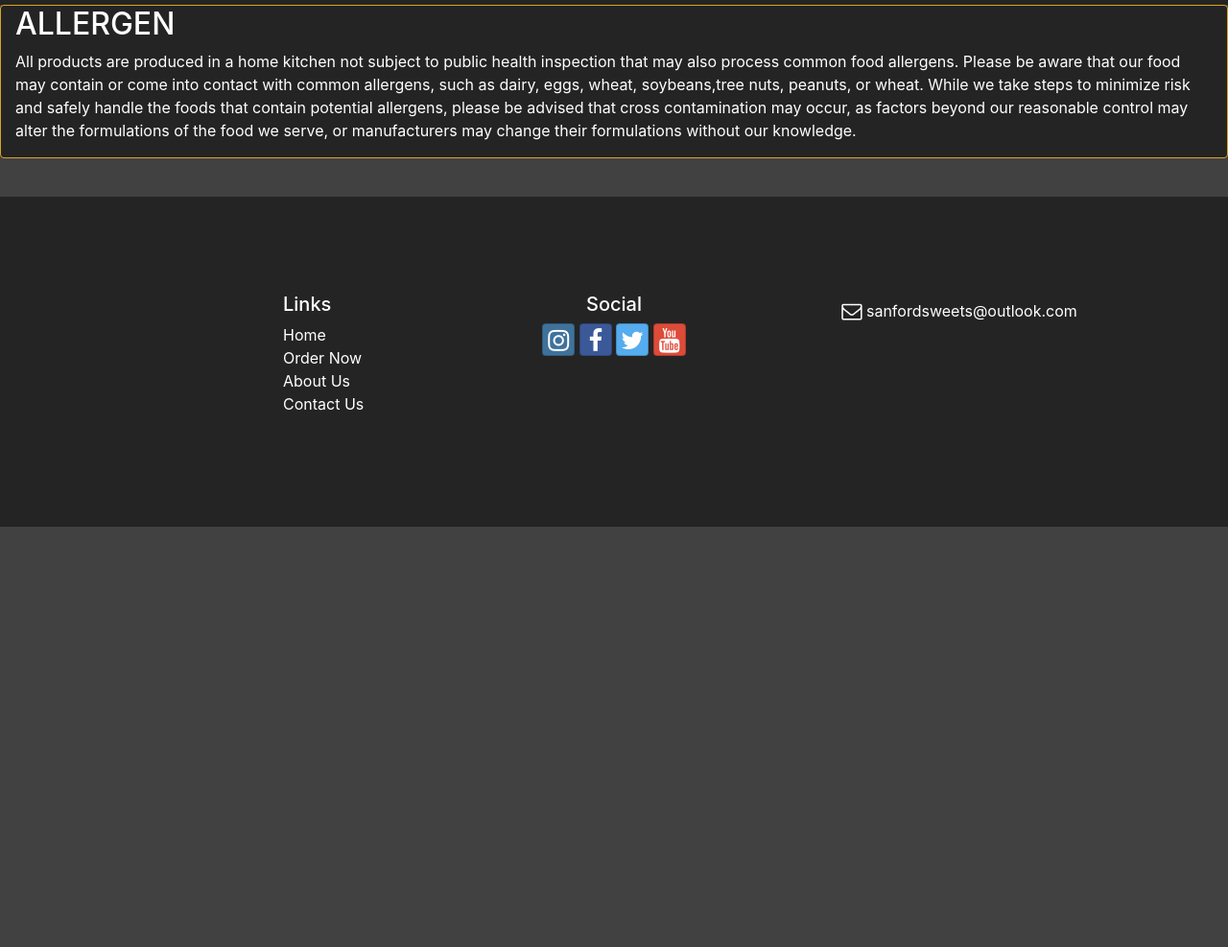
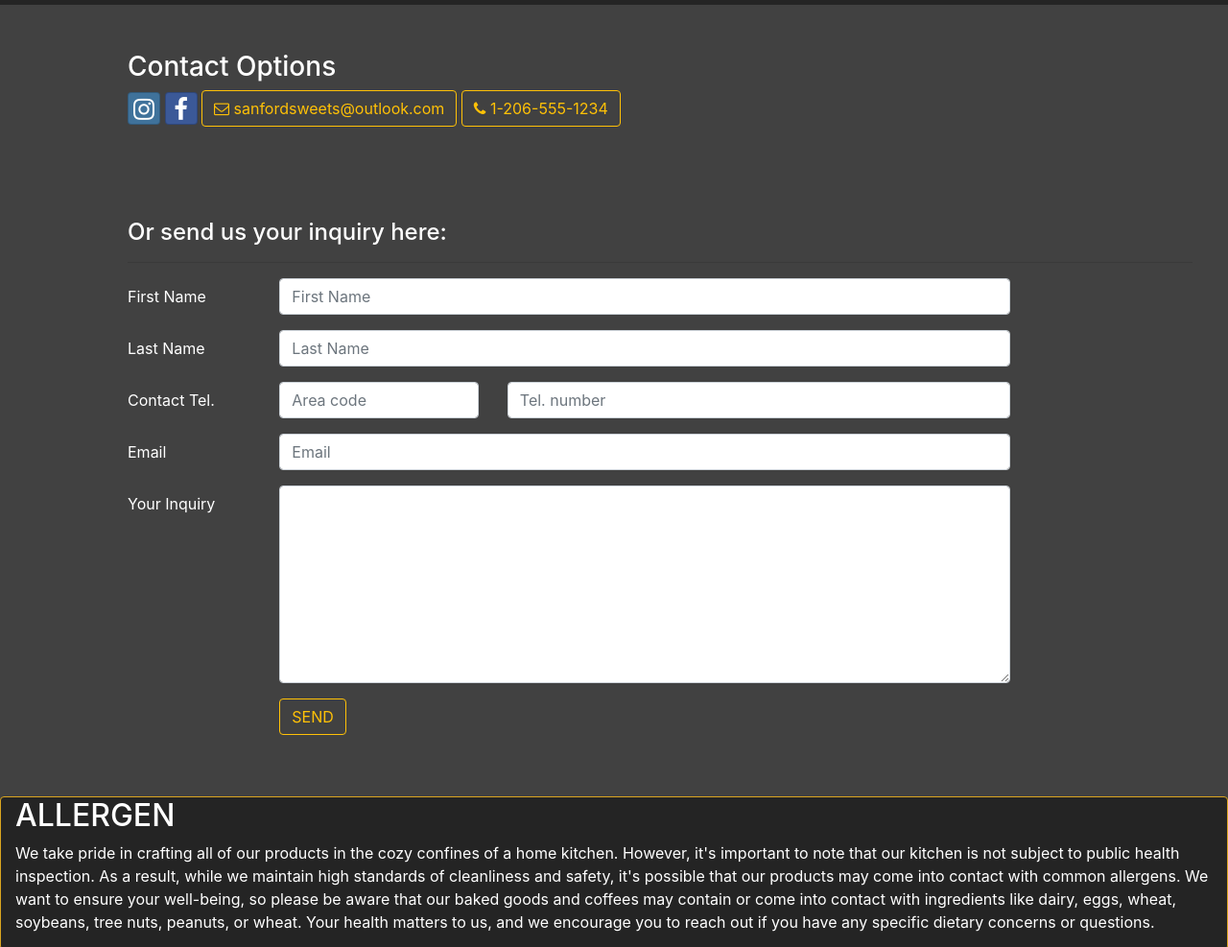
Before and after one commit to hazeljpw/Portfolio-Project-001, a website: page contactus.html in a window 1280 px wide. Shown: the part 425-1412 px from the top of the page at 96% size. Before the commit the page ends 974 px from the top, so only its background shows below. Drawn offline with nearby package versions, Linux system fonts and the light colour scheme; files whose address does not match are found by name.

Commit message:
Finalized for Bootstrap Course Submission

```diff
--- a/contactus.html
+++ b/contactus.html
@@ -19,13 +19,15 @@
 
 <body>
 
-    <!-- Navbars -->
     <div>
         <div class="text-center mb-3 mt-4">
             <img src="img/logo2.png" height="300" class="rounded" alt="Logo">
         </div>
     </div>
-    <nav class="navbar navbar-expand-lg navbar-dark static-top">
+
+    <!-- Navbars -->
+
+    <nav class="navbar navbar-expand-lg navbar-dark sticky-top">
         <button class="navbar-toggler" type="button" data-toggle="collapse" data-target="#navbarSupportedContent" aria-controls="navbarSupportedContent" aria-expanded="false" aria-label="Toggle navigation">
             <span class="navbar-toggler-icon"></span>
         </button>
@@ -44,7 +46,7 @@
         </div>
     </nav>
 
-    <!-- Login Modal-->
+    <!-- Login Modal -->
     <div id="loginModal" class="modal fade" role="dialog">
         <div class="modal-dialog" role="document">
             <div class="modal-content">
@@ -73,7 +75,7 @@
                             </div>
                             <div class="form-row">
                                 <button type="button" class="btn btn-secondary btn-sm ml-auto" data-dismiss="modal">Cancel</button>
-                                <button type="submit" class="btn btn-primary btn-sm ml-1">Sign in</button>
+                                <button type="submit" class="btn btn-warning btn-sm ml-1">Sign in</button>
                             </div>
                         </form>
                     </div>
@@ -82,14 +84,73 @@
         </div>
     </div>
 
+    <div class="container">
+        <div class="row row-content mt-5 mb-5 text-white">
+            <div class="col-12 ml-5 mb-5">
+                <h3>Contact Options</h3>
+                    <a class="btn btn-social-icon btn-instagram btn-outline-warning" href="http://instagram.com/"><i class="fa fa-instagram"></i></a>
+                    <a class="btn btn-social-icon btn-facebook btn-outline-warning" href="http://facebook.com/"><i class="fa fa-facebook"></i></a>
+                    <a role="button" class="btn btn-outline-warning" href="mailto:campsites@nucamp.co"><i class="fa fa-envelope-o"></i> sanfordsweets@outlook.com</a>
+                    <a role="button" class="btn btn-outline-warning" href="tel:+12065551234"><i class="fa fa-phone"></i> 1-206-555-1234</a><br />
+            </div>
+        </div>
+        <div class="row row-content text-white mt-5 mb-5">
+            <div class="col-12 ml-5">
+                <h4>Or send us your inquiry here:</h4>
+                <hr />
+            </div>
+            <div class="col-md-10 ml-5 mr-5">
+                <form>
+                    <div class="form-group row">
+                        <label for="firstName" class="col-md-2 col-form-label">First Name</label>
+                        <div class="col-md-10">
+                            <input type="text" class="form-control" id="firstName" name="firstName" placeholder="First Name" />
+                        </div>
+                    </div>
+                    <div class="form-group row">
+                        <label for="lastName" class="col-md-2 col-form-label">Last Name</label>
+                        <div class="col-md-10">
+                            <input type="text" class="form-control" id="lastName"name="lastName" placeholder="Last Name" />
+                        </div>
+                    </div>
+                    <div class="form-group row">
+                        <label for="areaCode" class="col-md-2 col-form-label">Contact Tel.</label>
+                        <div class="col-5 col-md-3">
+                            <input type="tel" class="form-control" id="areaCode" name="areaCode" placeholder="Area code"/>
+                        </div>
+                        <div class="col-7">
+                            <input type="tel" class="form-control" name="telNum" placeholder="Tel. number">
+                        </div>
+                    </div>
+                    <div class="form-group row">
+                        <label for="email" class="col-md-2 col-form-label">Email</label>
+                        <div class="col-md-10">
+                            <input type="email" class="form-control" id="email" name="email" placeholder="Email"/>
+                        </div>
+                    </div>
+                    <div class="form-group row">
+                        <label for="feedback" class="col-md-2 col-form-label">Your Inquiry</label>
+                        <div class="col-md-10">
+                            <textarea class="form-control" id="feedback" name="Feedback" rows="8"></textarea>
+                        </div>
+                    </div>
+                    <div class="form-group row">
+                        <div class="offset-md-2 col-md-10">
+                            <button type="submit" class="btn btn-outline-warning">SEND</button>
+                        </div>
+                    </div>
+                </form>
+            </div>
+        </div>
+    </div>
+
     <!-- Allergen Statement -->
-    <div class="card mb-3" style="max-width: 500x;" id="allergenStatement">
+    <div class="card mb-5 mt-5" style="max-width: 500x;" id="allergenStatement">
         <div class="col">
             <h2>ALLERGEN</h2>
-            <p>All products are produced in a home kitchen not subject to public health inspection that may also process common food allergens. Please be aware that our food may contain or come into contact with common allergens, such as dairy, eggs, wheat, soybeans,tree nuts, peanuts, or wheat. While we take steps to minimize risk and safely handle the foods that contain potential allergens, please be advised that cross contamination may occur, as factors beyond our reasonable control may alter the formulations of the food we serve, or manufacturers may change their formulations without our knowledge.</p>
+            <p>We take pride in crafting all of our products in the cozy confines of a home kitchen. However, it's important to note that our kitchen is not subject to public health inspection. As a result, while we maintain high standards of cleanliness and safety, it's possible that our products may come into contact with common allergens. We want to ensure your well-being, so please be aware that our baked goods and coffees may contain or come into contact with ingredients like dairy, eggs, wheat, soybeans, tree nuts, peanuts, or wheat. Your health matters to us, and we encourage you to reach out if you have any specific dietary concerns or questions.</p>
         </div>
     </div>
-    <br>
 
     <!-- Footer -->
     <footer class="site-footer">
@@ -99,7 +160,7 @@
                     <h5>Links</h5>
                     <ul class="list-unstyled">
                         <li><a href="index.html" class="text-white">Home</a></li>
-                        <li><a href="ordernow.html" class="text-white">Order Now</a></li>
+                        <li><a href="contactus.html" class="text-white">Order Now</a></li>
                         <li><a href="aboutus.html" class="text-white">About Us</a></li>
                         <li><a href="#" class="text-white">Contact Us</a></li>
                     </ul>
@@ -112,7 +173,7 @@
                     <a class="btn btn-social-icon btn-google btn-light" href="http://youtube.com/"><i class="fa fa-youtube"></i></a>
                 </div>
                 <div class="col text-center">
-                    <a role="button" class="btn bg-transparent text-white" href="mailto:campsite@nucamp.co"><i class="fa fa-envelope-o fa-lg"></i> sanfordsweets@outlook.com</a>
+                    <a role="button" class="btn bg-transparent text-white" href="mailto:sanfordsweets@outlook.com"><i class="fa fa-envelope-o fa-lg"></i> sanfordsweets@outlook.com</a>
                 </div>
             </div>
         </div>
--- a/css/styles.scss
+++ b/css/styles.scss
@@ -16,10 +16,6 @@ h1 {
     color: azure;
 }
 
-.jumbotron {
-    background-color: $black;
-}
-
 #carouselButton {
     position: absolute;
     right: 0;
@@ -33,7 +29,7 @@ h1 {
 
 .site-footer {
     background-color: $black-71;
-    padding:100px;
+    padding:4% ;
 }
 
 #productCards{
```
Also changed, not shown: aboutus.html (+18 -13 lines), index.html (+6 -7 lines), ordernow.html (+10 -4 lines), css/styles.css, img/cookies.jpg (deleted). Lines whose indentation alone changed are shown as unchanged.
